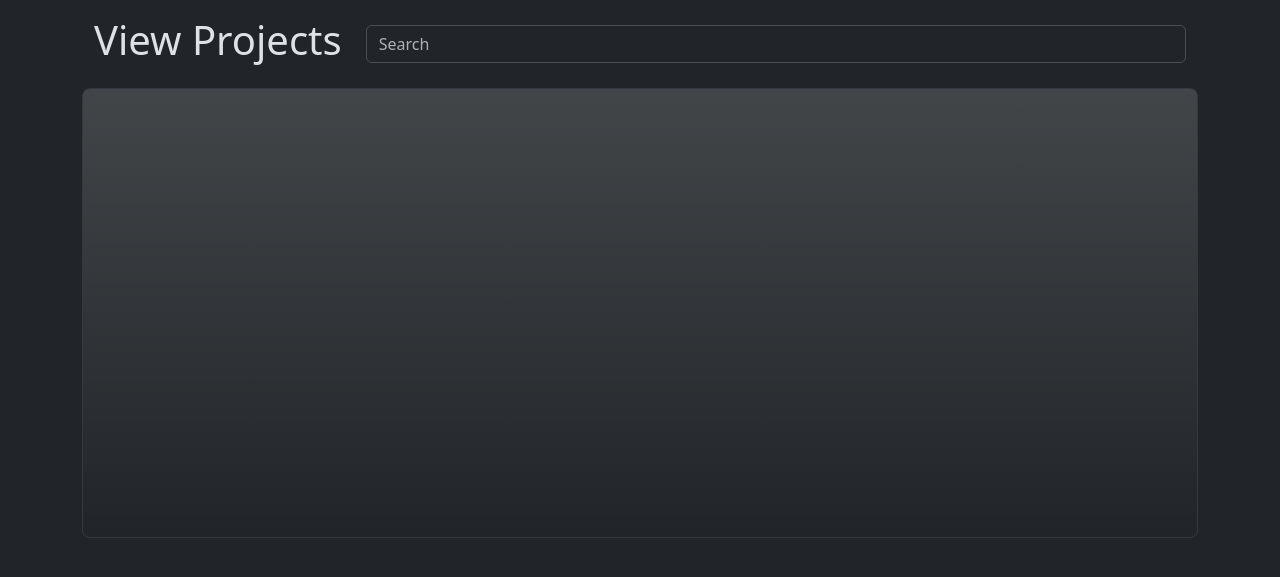
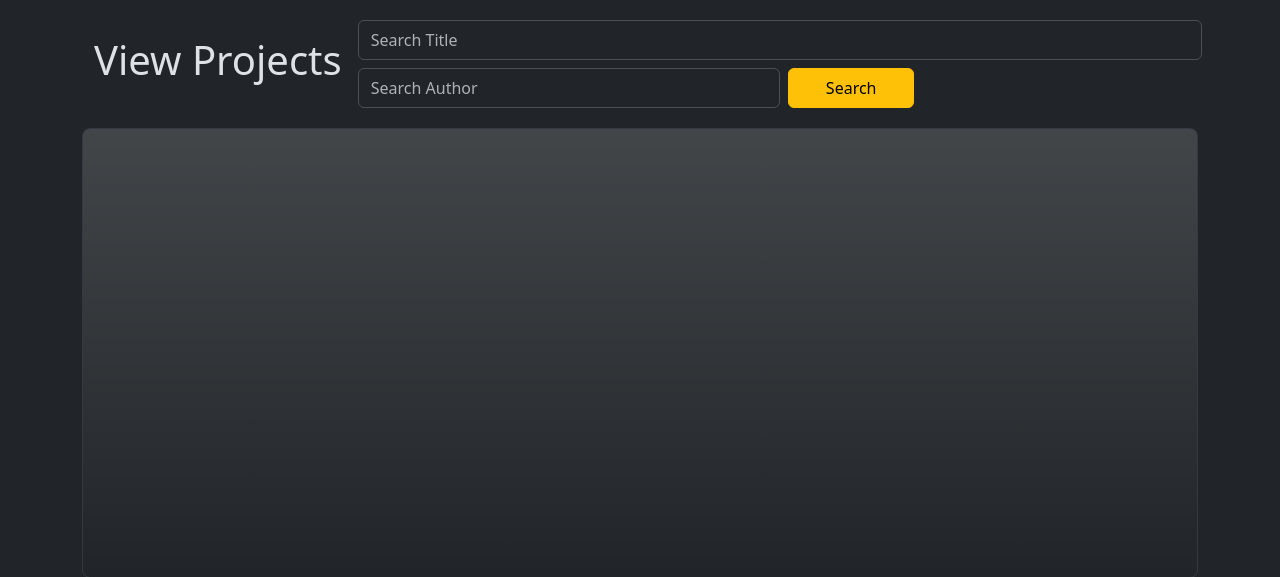
Before and after one commit to LeonBeltran/RPMT, a Flask app: page /projects/ in a window 1280 px wide. Shown: the part 56-633 px from the top of the page. Run offline with Flask 3, Linux system fonts and the light colour scheme; data that the repository does not hold is empty.

Commit message:
Title search (input accurate needed for now)

```diff
--- a/rpmt/forms.py
+++ b/rpmt/forms.py
@@ -9,6 +9,14 @@ class LoginForm(FlaskForm):
                            validators=[DataRequired(), Length(max=64)])
     remember = BooleanField('Remember Me')
     submit = SubmitField('Login')
+
+
+class SearchForm(FlaskForm):
+    title = StringField('Search Title',
+                        validators=[Optional(), Length(max=256)])
+    author = StringField('Search Author',
+                         validators=[Optional(), Length(max=128)])
+    submit = SubmitField('Search')
 
 class ProjectForm(FlaskForm):
     title = StringField('Title',
--- a/rpmt/routes.py
+++ b/rpmt/routes.py
@@ -1,7 +1,7 @@
 from flask import render_template, flash, redirect, url_for, request
 from flask_login import login_user, current_user, logout_user, login_required
 from rpmt import app, db, bcrypt
-from rpmt.forms import LoginForm, ProjectForm
+from rpmt.forms import LoginForm, ProjectForm, SearchForm
 from rpmt.models import User, Project, Author, Editor, AuthorProject, EditorProject
 
 # Home Page
@@ -16,8 +16,22 @@ def home():
 
 @app.get("/projects/")
 def project_list():
+    form = SearchForm()
     projects = Project.query.all()
-    return render_template("projectlist.html", data=projects, mode="View")
+    return render_template("projectlist.html", data=projects, mode="View", form=form)
+
+@app.post("/projects/")
+def search_projects():
+    form = SearchForm()
+    projects = Project.query
+    if form.title.data:
+        projects = projects.filter_by(title=form.title.data)
+
+    if projects.all() == []:
+        flash('Project not found', 'danger')
+        projects = Project.query.all()
+    return render_template("projectlist.html", data=projects, mode="View", form=form)
+
 @app.get("/projects/<int:paper_id>")
 def project_page(paper_id):
     project = Project.query.filter_by(id=paper_id).first()
@@ -36,6 +50,7 @@ def login():
         return redirect(url_for('home'))
     form = LoginForm()
     return render_template("login.html", form=form)
+
 @app.post("/login")
 def login_post():
     form = LoginForm()
@@ -81,6 +96,7 @@ def add_project():
     mode = "Adding a New Project"
     form = ProjectForm()
     return render_template("projectform.html", form=form, mode=mode)
+
 @app.post("/admin/add")
 @login_required
 def add_project_post():
@@ -150,16 +166,41 @@ def add_project_post():
 @app.get("/admin/delete/")
 @login_required
 def delete_project_list():
-    projects = Project.query.all()
-    return render_template("projectlist.html", data=projects, mode="Delete")
+    form = SearchForm()
+    if current_user.role == 'Chair':
+        projects = Project.query.all()
+    else:
+        projects = Project.query.filter_by(creator_id=current_user.id)
+    return render_template("projectlist.html", data=projects, mode="Delete", form=form)
+
+@app.post("/admin/delete/")
+@login_required
+def search_delete_projects():
+    form = SearchForm()
+    if current_user.role == 'Chair':
+        possible_projects = Project.query
+    else:
+        possible_projects = Project.query.filter_by(creator_id=current_user.id)
+    projects = possible_projects
+
+    if form.title.data:
+        projects = projects.filter_by(title=form.title.data)
+
+    if projects.all() == []:
+        flash('Project not found', 'danger')
+        projects = possible_projects
+    return render_template("projectlist.html", data=projects, mode="Delete", form=form)
 
 @app.get("/admin/delete/<int:paper_id>")
 @login_required
 def delete_project(paper_id):
     to_delete = Project.query.filter_by(id=paper_id).first()
-    db.session.delete(to_delete)
-    db.session.commit()
-    flash('Successfully deleted project', 'success')
+    if current_user.role == 'Chair' or current_user.id == to_delete.creator_id:
+        db.session.delete(to_delete)
+        db.session.commit()
+        flash('Successfully deleted project', 'success')
+    else:
+        flash('You do not have permission to delete this project', 'danger')
     return redirect(url_for('admin'))
 
 # Admin: Editing Projects
@@ -167,23 +208,50 @@ def delete_project(paper_id):
 @app.get("/admin/edit/")
 @login_required
 def edit_project_list():
-    projects = Project.query.all()
-    return render_template("projectlist.html", data=projects, mode="Edit")
+    form = SearchForm()
+    if current_user.role == 'Chair':
+        projects = Project.query.all()
+    else:
+        projects = Project.query.filter_by(creator_id=current_user.id)
+    return render_template("projectlist.html", data=projects, mode="Edit", form=form)
+
+@app.post("/admin/edit/")
+@login_required
+def search_edit_projects():
+    form = SearchForm()
+    if current_user.role == 'Chair':
+        possible_projects = Project.query
+    else:
+        possible_projects = Project.query.filter_by(creator_id=current_user.id)
+    projects = possible_projects
+
+    if form.title.data:
+        projects = projects.filter_by(title=form.title.data)
+
+    if projects.all() == []:
+        flash('Project not found', 'danger')
+        projects = possible_projects
+    return render_template("projectlist.html", data=projects, mode="Edit", form=form)
 
 @app.get("/admin/edit/<int:paper_id>")
 @login_required
 def edit_project(paper_id):
     project = Project.query.filter_by(id=paper_id).first()
-    mode = "Editing " + project.title
+    if current_user.role == 'Chair' or current_user.id == project.creator_id:
+        mode = "Editing " + project.title
 
-    authors_data = ', '.join([ap.author.name for ap in project.authors])
-    editors_data = ', '.join([ep.editor.name for ep in project.editors])
+        authors_data = ', '.join([ap.author.name for ap in project.authors])
+        editors_data = ', '.join([ep.editor.name for ep in project.editors])
 
-    form = ProjectForm(obj=project)
-    form.authors.data = authors_data
-    form.editors.data = editors_data
+        form = ProjectForm(obj=project)
+        form.authors.data = authors_data
+        form.editors.data = editors_data
 
-    return render_template("projectform.html", mode=mode, form=form)
+        return render_template("projectform.html", mode=mode, form=form)
+    else:
+        flash('You do not have permission to edit this project', 'danger')
+        return redirect(url_for('admin'))
+
 @app.post("/admin/edit/<int:paper_id>")
 @login_required
 def edit_project_post(paper_id):
--- a/rpmt/templates/projectlist.html
+++ b/rpmt/templates/projectlist.html
@@ -4,14 +4,23 @@
 
 {% block content %}
 <div class="container text-center">
+    <form action="#" method="POST">
+        {{ form.hidden_tag() }}
         <div class="row mb-3 d-flex align-items-center justify-content-center">
             <div class="col-md-auto">
                 <h1>{{ mode }} Projects</h1>
             </div>
             <div class="col">
-            <input class="form-control" type="text" placeholder="Search">
+                <div class="row">
+                    {{ form.title(class="form-control m-1", style="height: 40px;", type="text", placeholder="Search Title") }}
+                </div>
+                <div class="row">
+                    {{ form.author(class="form-control w-50 m-1", style="height: 40px;", type="text", placeholder="Search Author") }}
+                    {{ form.submit(class="btn btn-warning m-1", style="width: 15%;") }}
                 </div>
             </div>
+        </div>
+    </form>
     <div class="row p-3 rounded-3 bg-gradient border border-dark-subtle overflow-y-scroll align-items-center justify-content-center" style="height: 450px">
         {% for entry in data %}
         <a href="{{ entry.id }}" class="row mb-3 btn btn-secondary d-flex align-items-center justify-content-center" style="width: 95%">
```
Lines whose indentation alone changed are shown as unchanged.
